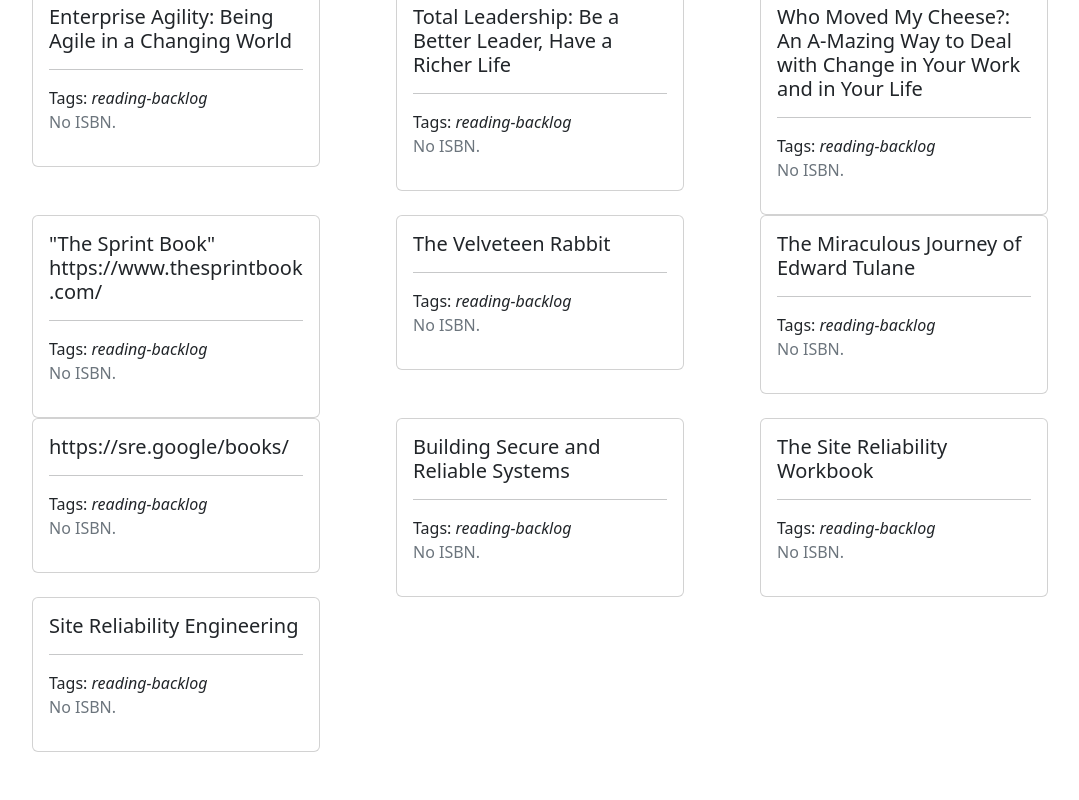
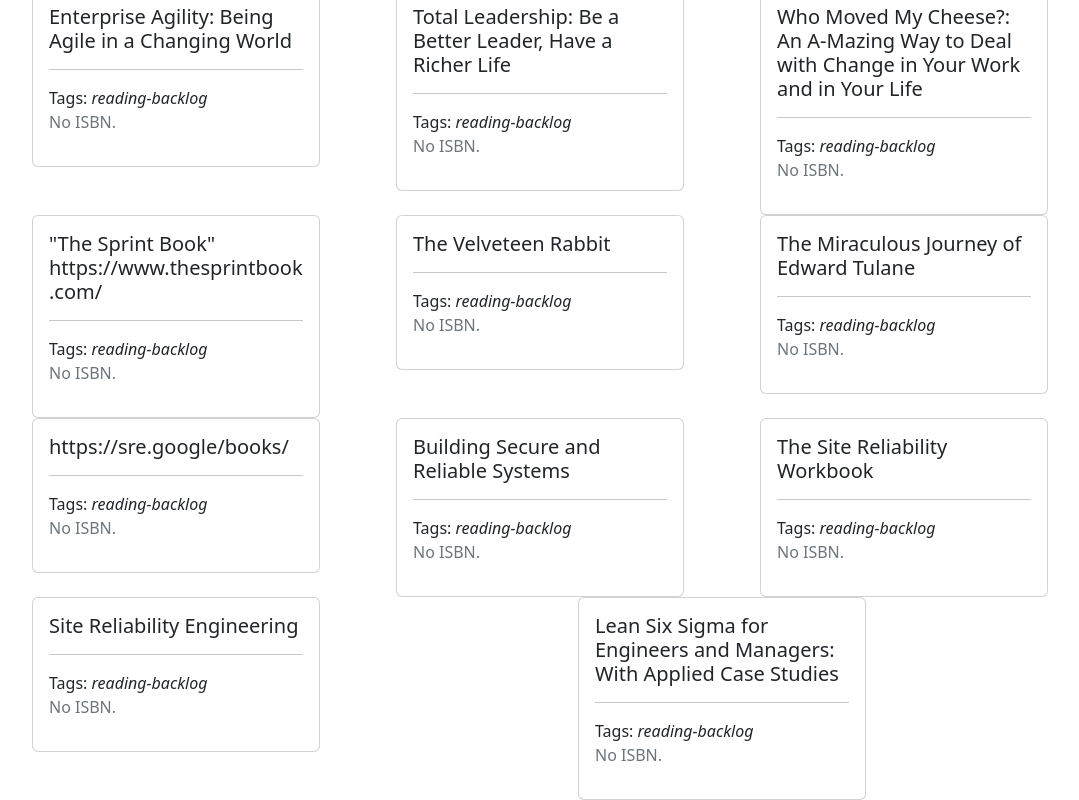
Before and after one commit to meltingscales/henrypost.net, a React (Create React App) app: page /fun/books in a window 1280 px wide. Shown: the part 4317-5117 px from the top of the page, without its empty margins (74-1153 px from the left). Before the commit the page ends 5069 px from the top, so only its background shows below. Built offline with nearby package versions, Linux system fonts and the light colour scheme.

Commit message:
add six sigma

```diff
--- a/src/data/modelbound/sampleBooks.ts
+++ b/src/data/modelbound/sampleBooks.ts
@@ -108,6 +108,9 @@ Building Secure and Reliable Systems
 The Site Reliability Workbook
 Site Reliability Engineering
 
+# more ideas
+Lean Six Sigma for Engineers and Managers: With Applied Case Studies
+
 `.split('\n') //split by newline
     .filter((it) => it.length > 0) //ignore empty strings
     .filter((it) => it.trim()[0] != '#') //ignore comments (start with #)
```
